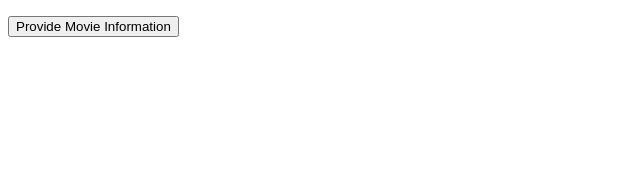
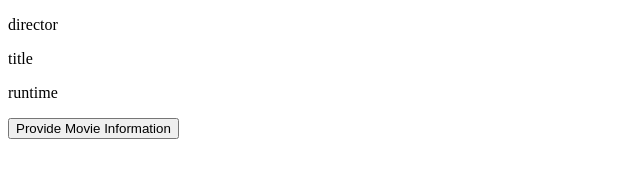
Before and after one commit to rnghigithub/wk8hw, a plain HTML site: page index.html in a window 1280 px wide. Shown: the whole page, without its empty margins (0-640 px from the left). Drawn offline with Linux system fonts and the light colour scheme.

Commit message:
Add files via upload

```diff
--- a/index.html
+++ b/index.html
@@ -13,9 +13,9 @@
         <body>
 
         <div id="container">
-            <p id="director"></p>
-            <p id="title"></p>
-            <p id="runtime"></p>
+            <p id="director">director</p>
+            <p id="title">title</p>
+            <p id="runtime">runtime </p>
             <button id ="btn">Provide Movie Information</button>
         </div>
 
--- a/wk8.js
+++ b/wk8.js
@@ -1,10 +1,8 @@
 function getData() {
     var movie = document.getElementById(`movie`).value;
     var container = document.getElementById(`container`);
-    var url = `http://www.omdbapi.com/?i=tt3896198&apikey=2efd3d52${movie}`;
+    var url = `http://www.omdbapi.com/?i=tt3896198&apikey=2efd3d52=${movie}`;
     var xhttps = new XMLHttpRequest();
-}
-
 
     xhttps.onreadystatechange = function () {
       if (this.readyState === 4 && this.status === 200) {
@@ -14,6 +12,20 @@ xhttps.onreadystatechange = function () {
           document.getElementById('director').innerHTML = data.Director;
           document.getElementById('title').innerHTML = data.Title;
           document.getElementById('runtime').innerHTML = data.Runtime;
+      }
+    };
+    xhttps.open("GET", url, true);
+
+   }
+
+    const button = document.getElementById('btn');
+    button.addEventListener('click', () => {
+       getData();
+       document.getElementById('container').style.border = '2px solid #000';
+    });
+
+
+
 
 //#1 VALID (RFC 8259)Formatted JSON Data//
 {
@@ -56,17 +68,3 @@ xhttps.onreadystatechange = function () {
     "Website":"N/A",
     "Response":"True"
  }
-
-
-    }
-};
-
-
-
-xhttps.open("GET", url, true);
-
-const button = document.getElementById('btn');
-button.addEventListener('click', () => {
-   getData();
-   document.getElementById('container').style.border = '2px solid #000';
-});
```
Also changed, not shown: wk8-answers.txt. Lines whose indentation alone changed are shown as unchanged.
